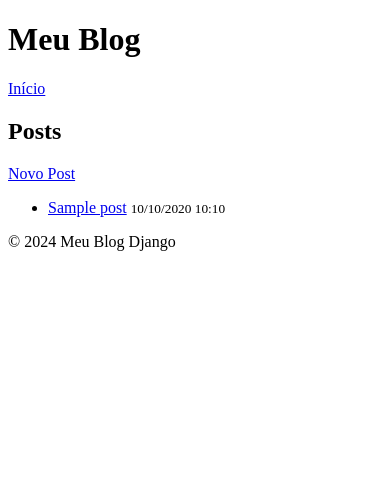
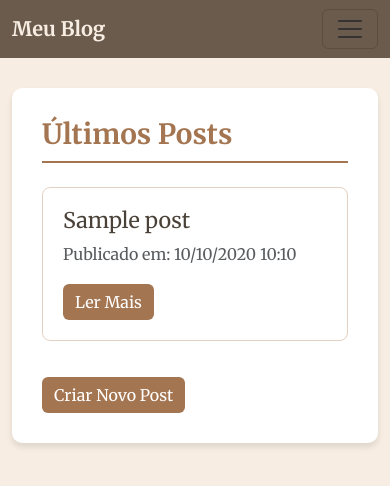
Before and after one commit to mogab12/Blog-do-Mogab, a Django app: template templates/blog/lista_posts.html in a window 390 px wide. Shown: the top 486 px of the page. Run offline with Django 4.2, Linux system fonts and the light colour scheme; the template is opened without the code that fills it: most values are stand-ins (such as "Sample title", 1, 10 or a date in 2020); some libraries are stand-ins or nearby versions.

Commit message:
Implementação do design do blog

```diff
--- a/blog_project/settings.py
+++ b/blog_project/settings.py
@@ -38,6 +38,7 @@ INSTALLED_APPS = [
     'django.contrib.messages',
     'django.contrib.staticfiles',
     'blog',
+    'django_bootstrap5',
 ]
 
 MIDDLEWARE = [
@@ -118,7 +119,10 @@ USE_TZ = True
 # Static files (CSS, JavaScript, Images)
 # https://docs.djangoproject.com/en/4.2/howto/static-files/
 
-STATIC_URL = 'static/'
+STATIC_URL = '/static/'
+STATICFILES_DIRS = [
+    BASE_DIR / 'static',
+]
 
 # Default primary key field type
 # https://docs.djangoproject.com/en/4.2/ref/settings/#default-auto-field
--- /dev/null
+++ b/static/css/vintage.css
@@ -0,0 +1,82 @@
+body {
+    font-family: 'Merriweather', serif;
+    background-color: #F7EDE2;
+    color: #4A4238;
+    line-height: 1.6;
+}
+
+.blog-container {
+    background-color: #FFFFFF;
+    border-radius: 10px;
+    box-shadow: 0 4px 6px rgba(0,0,0,0.1);
+    padding: 30px;
+    margin-top: 30px;
+}
+
+.blog-post-card {
+    background-color: #FFFFFF;
+    border: 1px solid #E2D1C3;
+    border-radius: 8px;
+    margin-bottom: 20px;
+    padding: 20px;
+    transition: all 0.3s ease;
+}
+
+.blog-post-card:hover {
+    box-shadow: 0 6px 12px rgba(74,66,56,0.1);
+    transform: translateY(-5px);
+}
+
+.blog-title {
+    color: #A47551;
+    font-weight: 700;
+    border-bottom: 2px solid #A47551;
+    padding-bottom: 10px;
+}
+
+.btn-vintage {
+    background-color: #A47551;
+    color: #FFFFFF;
+    border: none;
+    transition: all 0.3s ease;
+}
+
+.btn-vintage:hover {
+    background-color: #6B5B4C;
+    color: #FFFFFF;
+}
+
+.navbar {
+    background-color: #6B5B4C;
+}
+
+.navbar-brand {
+    color: #F7EDE2 !important;
+    font-weight: bold;
+}
+
+.nav-link {
+    color: #F7EDE2 !important;
+}
+
+
+.vintage-form .form-control {
+    background-color: #FFFFFF;
+    border: 1px solid #E2D1C3;
+    color: #4A4238;
+}
+
+.vintage-form .form-control:focus {
+    border-color: #A47551;
+    box-shadow: 0 0 0 0.2rem rgba(164, 117, 81, 0.25);
+}
+
+.post-content {
+    line-height: 1.8;
+    color: #4A4238;
+}
+
+.post-meta {
+    border-bottom: 1px solid #E2D1C3;
+    padding-bottom: 10px;
+}
--- a/templates/base/base.html
+++ b/templates/base/base.html
@@ -1,24 +1,42 @@
+{% load static django_bootstrap5 %}
 <!DOCTYPE html>
 <html lang="pt-br">
 <head>
     <meta charset="UTF-8">
-    <title>{% block titulo %}Blog Django{% endblock %}</title>
+    <meta name="viewport" content="width=device-width, initial-scale=1.0">
+    <title>{% block titulo %}Blog{% endblock %}</title>
+
+
+    {% bootstrap_css %}
+    <link href="https://fonts.googleapis.com/css2?family=Merriweather:wght@400;700&display=swap" rel="stylesheet">
+    <link rel="stylesheet" href="{% static 'css/vintage.css' %}">
 </head>
 <body>
-    <header>
-        <h1>Meu Blog</h1>
-        <nav>
-            <a href="{% url 'lista_posts' %}">Início</a>
-        </nav>
-    </header>
+    <nav class="navbar navbar-expand-lg">
+        <div class="container">
+            <a class="navbar-brand" href="{% url 'lista_posts' %}">Meu Blog</a>
+            <button class="navbar-toggler" type="button" data-bs-toggle="collapse" data-bs-target="#navbarNav">
+                <span class="navbar-toggler-icon"></span>
+            </button>
+            <div class="collapse navbar-collapse" id="navbarNav">
+                <ul class="navbar-nav">
+                    <li class="nav-item">
+                        <a class="nav-link" href="{% url 'lista_posts' %}">Posts</a>
+                    </li>
+                    <li class="nav-item">
+                        <a class="nav-link" href="{% url 'criar_post' %}">Novo Post</a>
+                    </li>
+                </ul>
+            </div>
+        </div>
+    </nav>
 
-    <main>
-        {% block conteudo %}
-        {% endblock %}
-    </main>
+    <div class="container">
+        <div class="blog-container">
+            {% block conteudo %}{% endblock %}
+        </div>
+    </div>
 
-    <footer>
-        <p>&copy; 2024 Meu Blog Django</p>
-    </footer>
+    {% bootstrap_javascript %}
 </body>
 </html>
--- a/templates/blog/lista_posts.html
+++ b/templates/blog/lista_posts.html
@@ -1,21 +1,29 @@
 {% extends 'base/base.html' %}
 
-{% block titulo %}Lista de Posts{% endblock %}
+{% block titulo %}Posts{% endblock %}
 
 {% block conteudo %}
-    <h2>Posts</h2>
-    <a href="{% url 'criar_post' %}">Novo Post</a>
+    <h1 class="blog-title mb-4">Últimos Posts</h1>
 
-    {% if posts %}
-        <ul>
-            {% for post in posts %}
-                <li>
-                    <a href="{% url 'detalhe_post' post.pk %}">{{ post.titulo }}</a>
-                    <small>{{ post.data_postagem|date:"d/m/Y H:i" }}</small>
-                </li>
-            {% endfor %}
-        </ul>
-    {% else %}
-        <p>Nenhum post encontrado.</p>
-    {% endif %}
+    <div class="row">
+        {% for post in posts %}
+            <div class="col-md-12">
+                <div class="blog-post-card">
+                    <h2 class="h4">{{ post.titulo }}</h2>
+                    <p class="text-muted">
+                        Publicado em: {{ post.data_postagem|date:"d/m/Y H:i" }}
+                    </p>
+                    <a href="{% url 'detalhe_post' post.pk %}" class="btn btn-vintage">
+                        Ler Mais
+                    </a>
+                </div>
+            </div>
+        {% empty %}
+            <p>Nenhum post encontrado.</p>
+        {% endfor %}
+    </div>
+
+    <a href="{% url 'criar_post' %}" class="btn btn-vintage mt-3">
+        Criar Novo Post
+    </a>
 {% endblock %}
```
Also changed, not shown: templates/blog/criar_post.html (+26 -6 lines), templates/blog/detalhe_post.html (+25 -6 lines), templates/blog/editar_post.html (+26 -6 lines), templates/blog/remover_post.html (+22 -7 lines), README.md (added), db.sqlite3.
